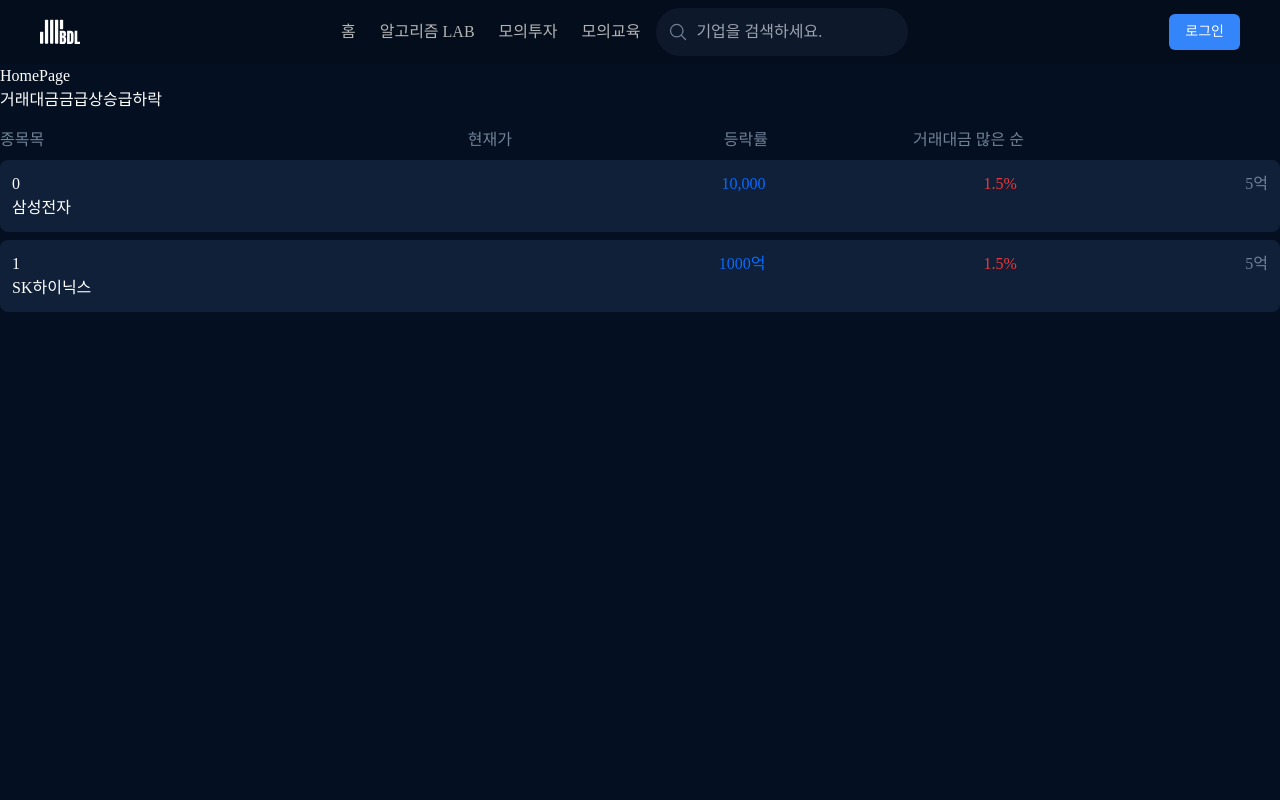
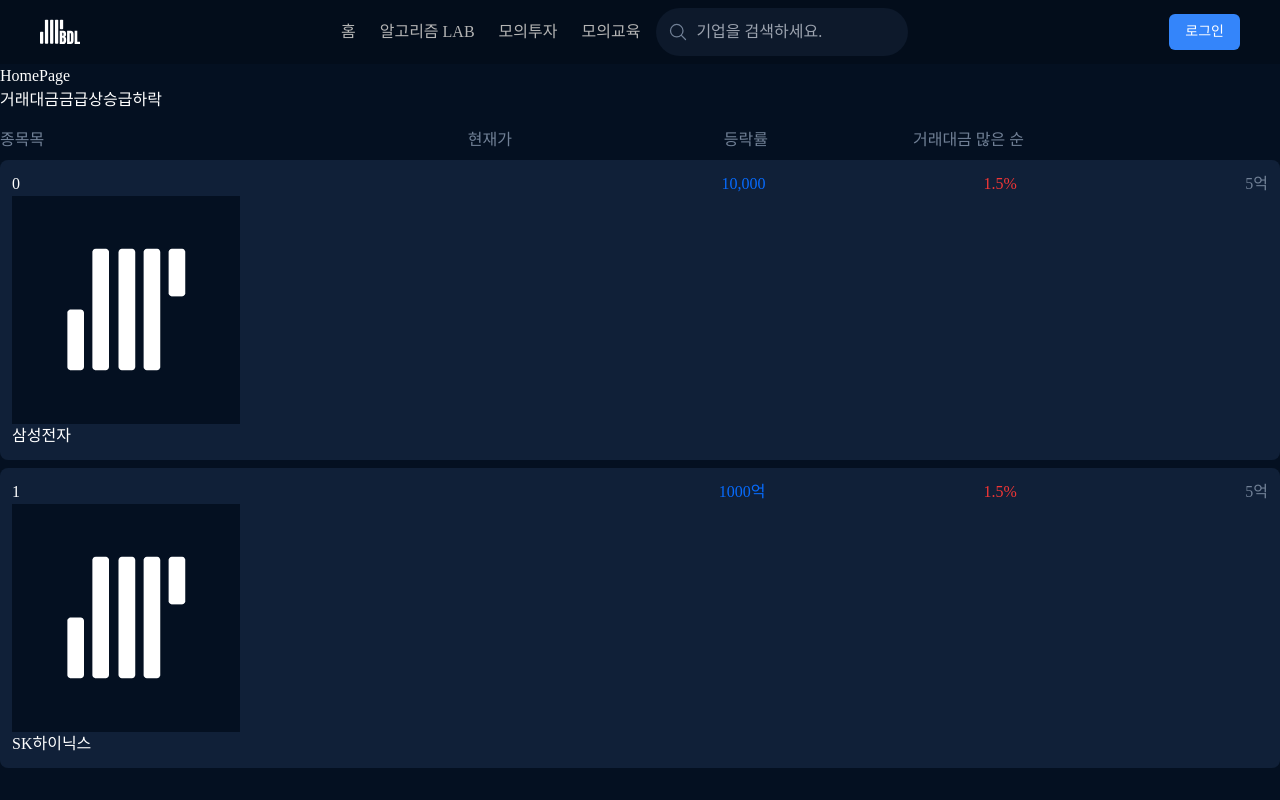
Before and after one commit to dnwnsrb11/BDL-frontend, a React (Vite) app: page / in a window 1280 px wide. Built offline with nearby package versions, Linux system fonts and the light colour scheme; a web font is replaced by a local one.

Commit message:
feat:이미지 null 처리 -> 논이미지 처리

```diff
--- a/src/components/home-page/real-time-chart/real-time-chart-transaction.tsx
+++ b/src/components/home-page/real-time-chart/real-time-chart-transaction.tsx
@@ -1,3 +1,4 @@
+import noneStockImg from '@/assets/none-img/none_stock_img.png';
 import { formatThousandSeparator } from '@/lib/formatThousandSeparator';
 
 export interface StockTransaction {
@@ -5,6 +6,7 @@ export interface StockTransaction {
   currentPrice: number;
   changeRate: number;
   tradingValue: number;
+  imageUrl: string | null;
 }
 export type StockTransactions = StockTransaction;
 
@@ -16,12 +18,14 @@ export const RealTimeChartTransaction = () => {
       currentPrice: 10000,
       changeRate: 1.5,
       tradingValue: 500000000,
+      imageUrl: null,
     },
     {
       stockName: 'SK하이닉스',
       currentPrice: 100000000000,
       changeRate: 1.5,
       tradingValue: 500000000,
+      imageUrl: null,
     },
   ];
 
@@ -49,6 +53,13 @@ export const RealTimeChartTransaction = () => {
               >
                 <div className="w-[40%] font-medium">
                   <h3>{index}</h3>
+                  <div>
+                    {stockTransaction.imageUrl === null ? (
+                      <img src={noneStockImg} alt="noneimage" />
+                    ) : (
+                      <img src={stockTransaction.imageUrl} alt="stockprofileimage" />
+                    )}
+                  </div>
                   <h3>{stockTransaction.stockName}</h3>
                 </div>
                 <div className="w-[20%] text-right text-btn-blue-color">
```
